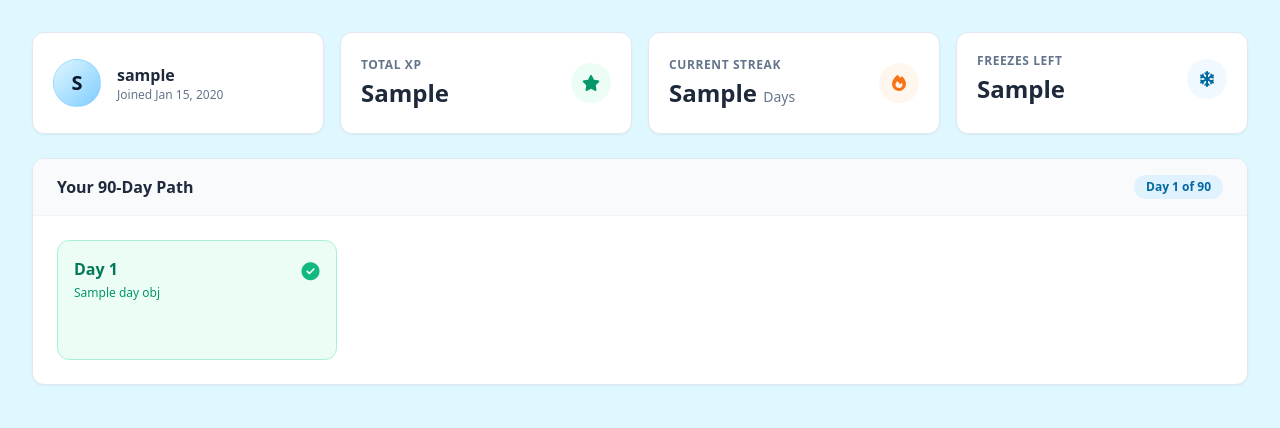
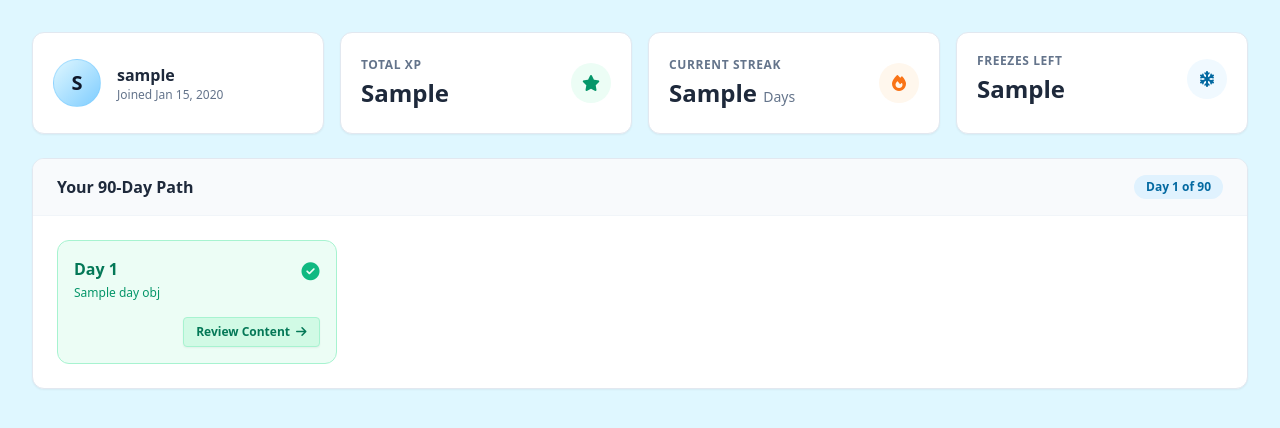
Before and after one commit to atul-techx/SDE-Prep-Roadmap-90-Days, a Django app: template roadmap/templates/roadmap/dashboard.html in a window 1280 px wide. Shown: the top 428 px of the page. Run offline with Django 5.2, Linux system fonts and the light colour scheme; the template is opened without the code that fills it: most values are stand-ins (such as "Sample title", 1, 10 or a date in 2020); some libraries are stand-ins or nearby versions.

Commit message:
Allow students to review completed days

```diff
--- a/roadmap/templates/roadmap/dashboard.html
+++ b/roadmap/templates/roadmap/dashboard.html
@@ -80,12 +80,19 @@
                         <p class="text-slate-400 text-xs mt-1">{% if day.day_obj %}{{ day.day_obj.topic_name }}{% else %}Upcoming Topic{% endif %}</p>
                     </div>
                 {% elif day.status == 'completed' %}
-                    <div class="bg-emerald-50 border border-emerald-200 rounded-xl p-4 flex flex-col min-h-[120px] relative">
-                        <div class="absolute top-4 right-4 text-emerald-500">
-                            <i class="fa-solid fa-circle-check text-lg"></i>
+                    <div class="bg-emerald-50 border border-emerald-200 rounded-xl p-4 flex flex-col justify-between min-h-[120px] relative hover:shadow-md transition-shadow">
+                        <div>
+                            <div class="absolute top-4 right-4 text-emerald-500">
+                                <i class="fa-solid fa-circle-check text-lg"></i>
+                            </div>
+                            <h4 class="text-emerald-700 font-bold">Day {{ day.day_number }}</h4>
+                            <p class="text-emerald-600 text-xs mt-1 font-medium pr-6">{% if day.day_obj %}{{ day.day_obj.topic_name }}{% else %}Topic Name{% endif %}</p>
                         </div>
-                        <h4 class="text-emerald-700 font-bold">Day {{ day.day_number }}</h4>
-                        <p class="text-emerald-600 text-xs mt-1 font-medium pr-6">{% if day.day_obj %}{{ day.day_obj.topic_name }}{% else %}Topic Name{% endif %}</p>
+                        <div class="mt-4 flex justify-end">
+                            <a href="{% url 'student_day_content' day.day_number %}" class="px-3 py-1.5 bg-emerald-100 hover:bg-emerald-200 text-emerald-700 text-xs font-bold rounded transition-colors flex items-center gap-1.5 shadow-sm border border-emerald-200">
+                                Review Content <i class="fa-solid fa-arrow-right"></i>
+                            </a>
+                        </div>
                     </div>
                 {% else %}
                     <!-- Unlocked -->
```
